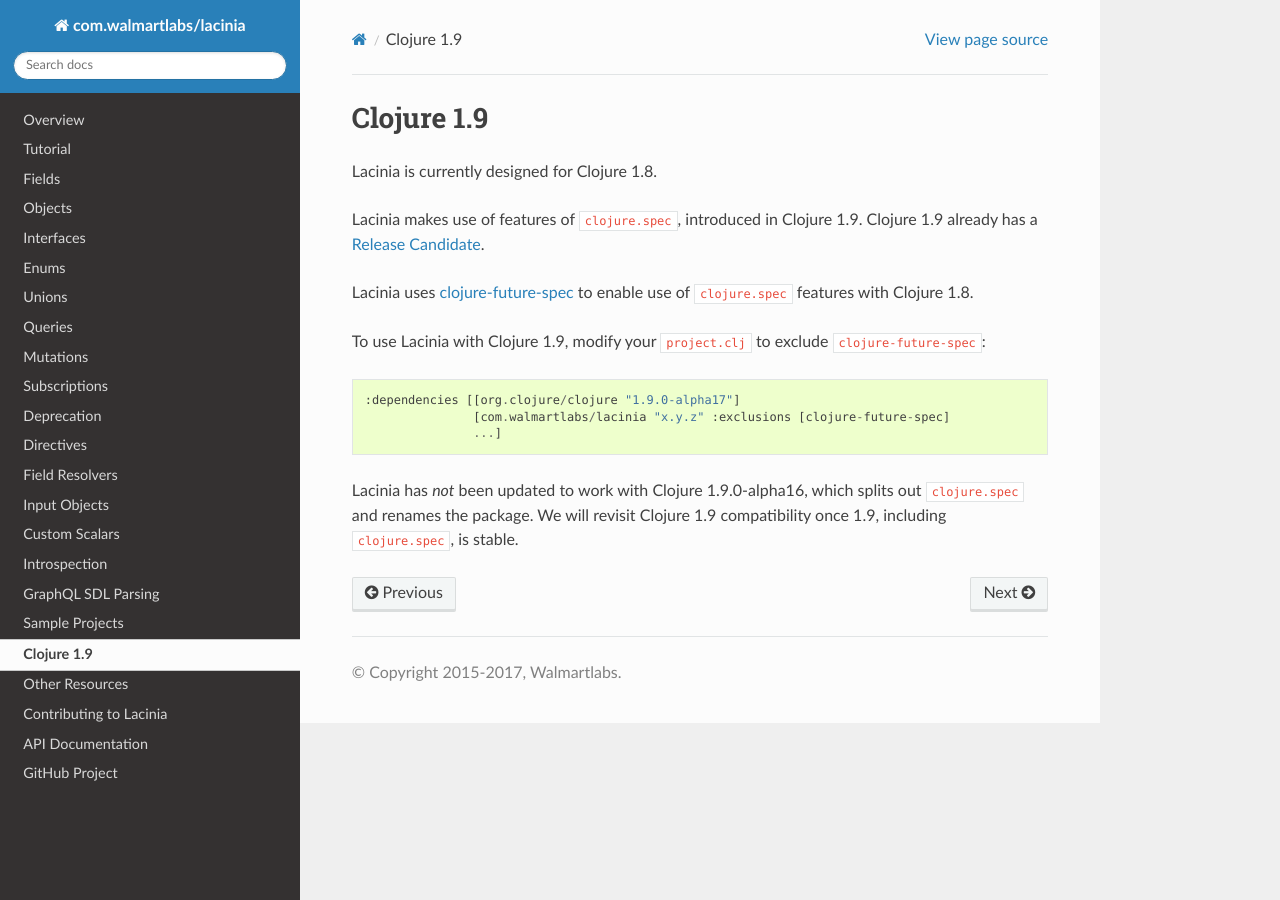
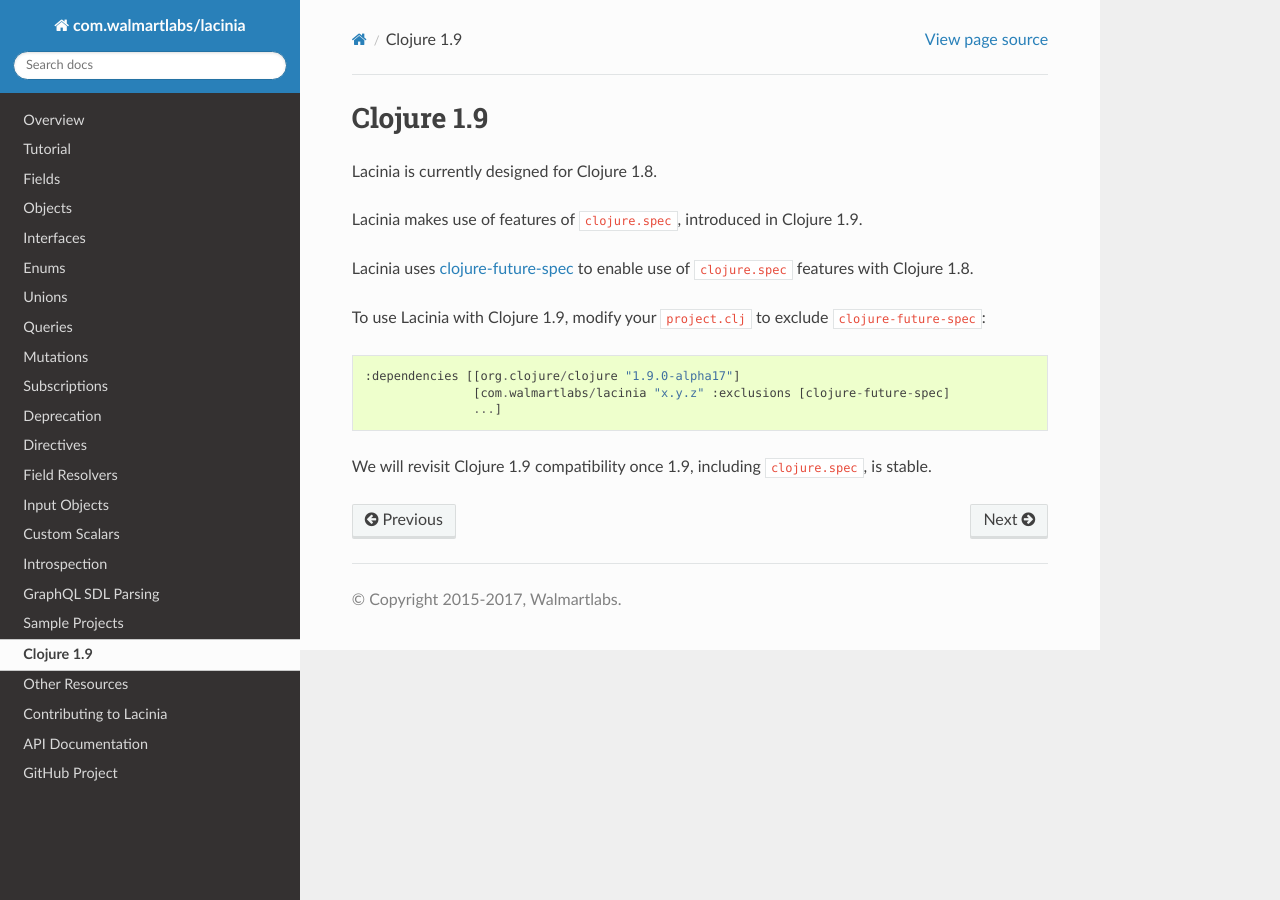
Before and after one commit to walmartlabs/lacinia, a Sphinx documentation site: the page built from docs/clojure.rst, in a window 1280 px wide. Built offline with Sphinx 7.4.7 and the Read the Docs theme 2.0.0, drawn with Linux system fonts in a browser that asks for light colours.

Commit message:
Prep for 0.25.0-rc-1 release

```diff
--- a/docs/clojure.rst
+++ b/docs/clojure.rst
@@ -4,7 +4,6 @@ Clojure 1.9
 Lacinia is currently designed for Clojure 1.8.
 
 Lacinia makes use of features of ``clojure.spec``, introduced in Clojure 1.9.
-Clojure 1.9 already has a `Release Candidate <https://github.com/clojure/clojure/releases>`_.
 
 Lacinia uses `clojure-future-spec <https://github.com/tonsky/clojure-future-spec>`_ to enable
 use of ``clojure.spec`` features with Clojure 1.8.
@@ -15,6 +14,4 @@ To use Lacinia with Clojure 1.9, modify your :file:`project.clj` to exclude ``cl
                    [com.walmartlabs/lacinia "x.y.z" :exclusions [clojure-future-spec]
                    ...]
 
-Lacinia has *not* been updated to work with Clojure 1.9.0-alpha16, which splits out ``clojure.spec``
-and renames the package.
 We will revisit Clojure 1.9 compatibility once 1.9, including ``clojure.spec``, is stable.
```
Also changed, not shown: CHANGES.md (+1 -1 lines), README.md (+1 -1 lines), 1 other file.
